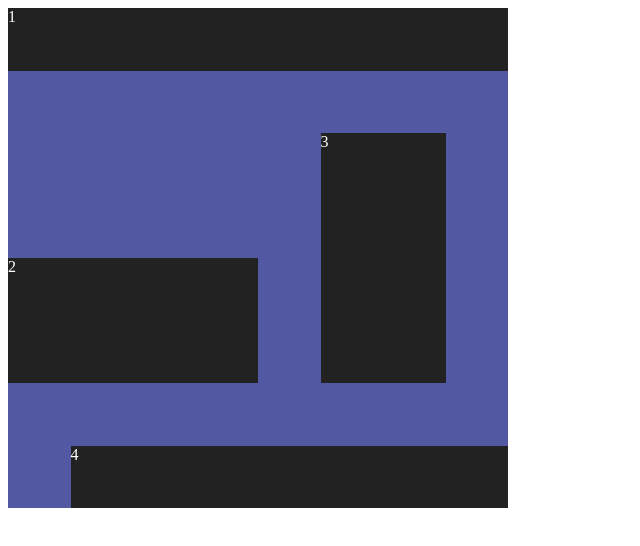
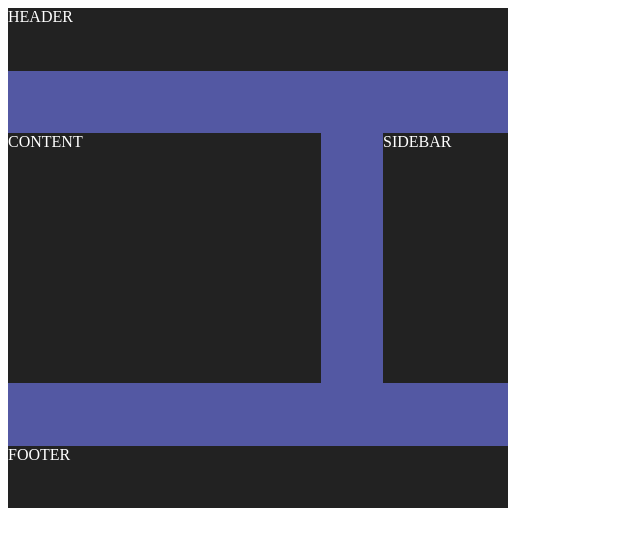
Before and after one commit to nkorczyk/CSSGrid, a plain HTML site: page index.html in a window 1280 px wide. Shown: the whole page, without its empty margins (0-640 px from the left). Drawn offline with Linux system fonts and the light colour scheme.

Commit message:
Named areas

```diff
--- a/index.html
+++ b/index.html
@@ -11,10 +11,10 @@
 
 <body>
     <div class="container">
-        <div class="box box1">1</div>
-        <div class="box box2">2</div>
-        <div class="box box3">3</div>
-        <div class="box box4">4</div>
+        <header class="box">HEADER</header>
+        <main class="box">CONTENT</main>
+        <aside class="box">SIDEBAR</aside>
+        <footer class="box">FOOTER</footer>
     </div>
 </body>
 <script src="script.js"></script>
--- a/style.css
+++ b/style.css
@@ -10,42 +10,31 @@
     display: grid;
     grid-template-columns: repeat(8, 1fr);
     grid-template-rows: repeat(8, 1fr);
+    grid-template-areas:
+    "header header header header header header header header"
+    ". . . . . . . ."
+    "content content content content content . sidebar sidebar"
+    "content content content content content . sidebar sidebar"
+    "content content content content content . sidebar sidebar"
+    "content content content content content . sidebar sidebar"
+    ". . . . . . . ."
+    "footer footer footer footer footer footer footer footer"
+    ;
 }
 
-.box1 {
-    grid-column: span 9 / 9;
+header {
+    grid-area: header;
 }
 
-.box2 {
-    grid-column: span 4 / 5;
-    grid-row: span 2 / 7;
+main {
+    grid-column: content-start / content-end;
+    grid-row: content-start / content-end;
 }
 
-.box3 {
-    grid-column: span 2 / 8;
-    grid-row: span 4 / 7
+aside {
+    grid-area: sidebar;
 }
 
-.box4 {
-    grid-column: span 7 / 9;
-    grid-row: 8;
+footer {
+    grid-area: footer;
 }
-
-/* .box1 {
-    grid-column: 1 / 9;
-}
-
-.box2 {
-    grid-column: 2 / span 2;
-    grid-row: 3 / span 4;
-}
-
-.box3 {
-    grid-column: span 4 / 9;
-    grid-row: span 2 / 7;
-}
-
-.box4 {
-    grid-column: 1 / 8;
-    grid-row: 8;
-} */
```
